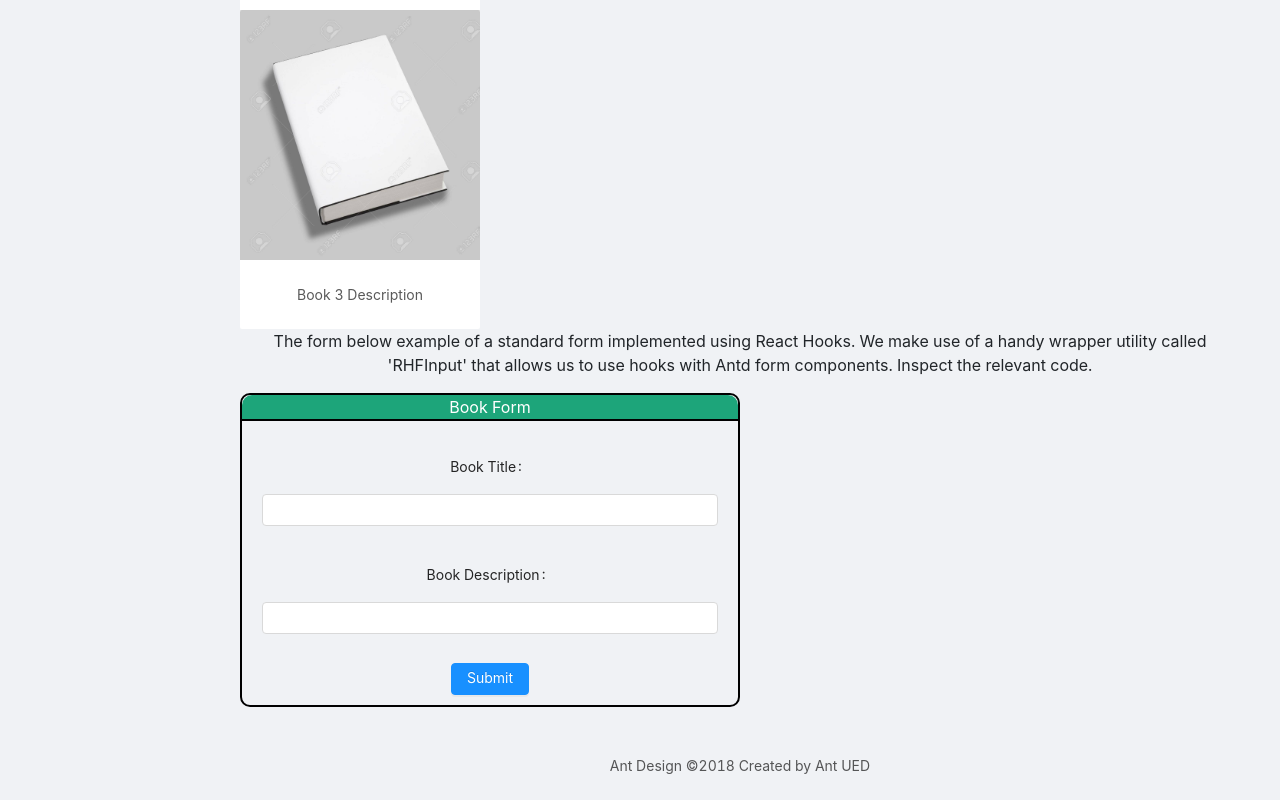
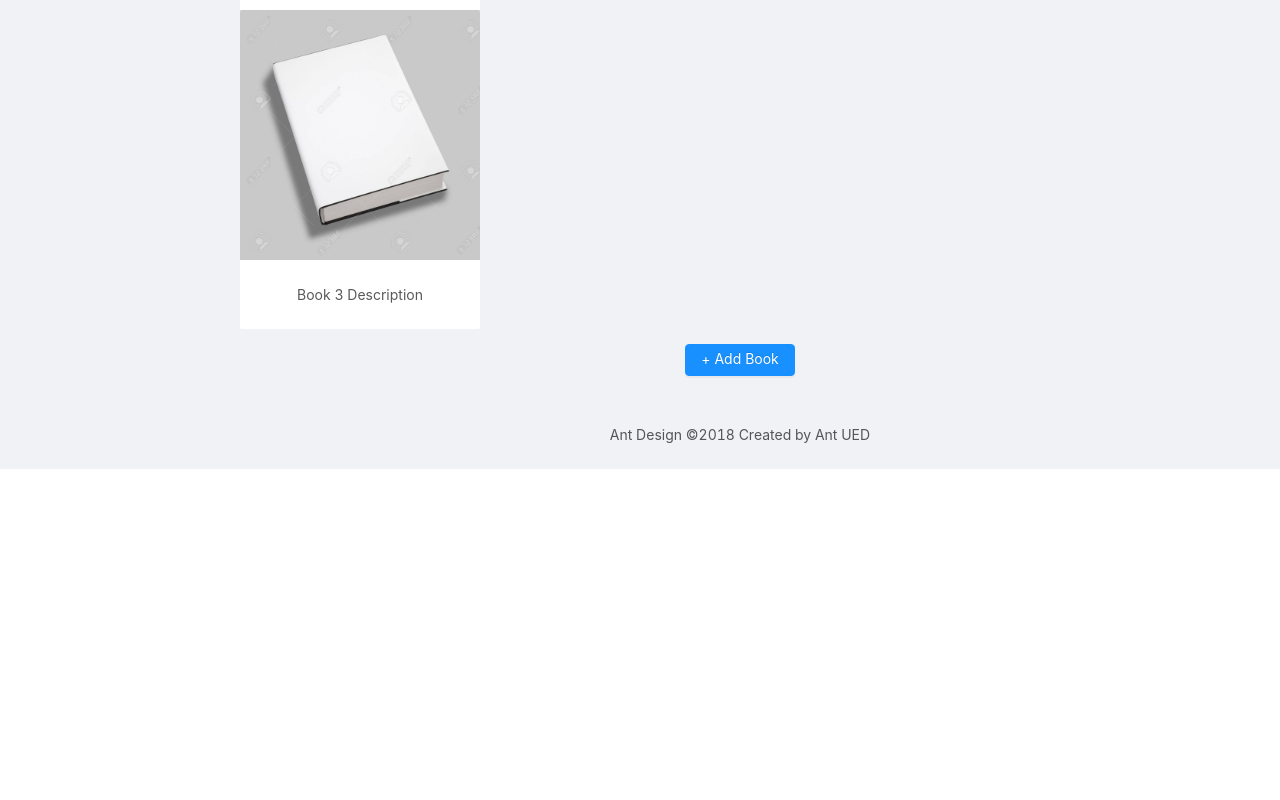
Before and after one commit to jilingy/capstone-project-assembly-gang, a React (Create React App) app in the folder frontend/: page /books in a window 1280 px wide. Shown: the part 994-1794 px from the top of the page. After the commit the page ends 1463 px from the top, so only its background shows below. Built offline with nearby package versions, Linux system fonts and the light colour scheme.

Commit message:
nested form within popover component

```diff
--- a/frontend/src/containers/HooksContainer.js
+++ b/frontend/src/containers/HooksContainer.js
@@ -2,7 +2,7 @@ import React, { useState } from 'react';
 import CustomCard from '../components/Card';
 import BookCover from '../images/book_cover.jpg';
 import { useForm, Controller } from 'react-hook-form';
-import { Form, Input, Button } from 'antd';
+import { Form, Input, Button, Popover } from 'antd';
 
 function AddBookForm({addBook}) {
 
@@ -24,32 +24,11 @@ function AddBookForm({addBook}) {
 
     return (
         <div>
-            <p>
-                The form below example of a standard form implemented using React Hooks. We make
-                use of a handy wrapper utility called 'RHFInput' that allows us to use hooks with
-                Antd form components. Inspect the relevant code.
-            </p>
-            <form style={{
-                    borderRadius : 10 ,
-                    marginTop    : 10,
-                    border       : '2px solid black',
-                    width        : 500,
-                    paddingTop   : 10 ,
-                    paddingBottom: 10,
-                }}
+            <Popover
+                content={
+                    <form
                     className="bookForm"
                     onSubmit={handleSubmit(onSubmit)}>
-                <p style={{
-                    color                : 'white',
-                    background           : '#1DA57A',
-                    borderBottom         : '2px solid black',
-                    width                : 496,
-                    position             : 'relative',
-                    bottom               : 10,
-                    borderTopRightRadius : 10 ,
-                    borderTopLeftRadius  : 10 ,
-                }}>Book Form</p>
-
                     <Controller
                         name="bookTitle"
                         control={control}
@@ -87,10 +66,15 @@ function AddBookForm({addBook}) {
                             paddingRight : 20
                         }}
                     />
-
                     <Button type="primary" htmlType="submit" onClick={reset}>Submit</Button>
 
                 </form>
+                }
+                title="Book Form"
+                trigger="click"
+            >
+                <Button type="primary" style={{ marginTop: 15 }}>+ Add Book</Button>
+            </Popover>
         </div>
     )
 }
```
Lines whose indentation alone changed are shown as unchanged.
